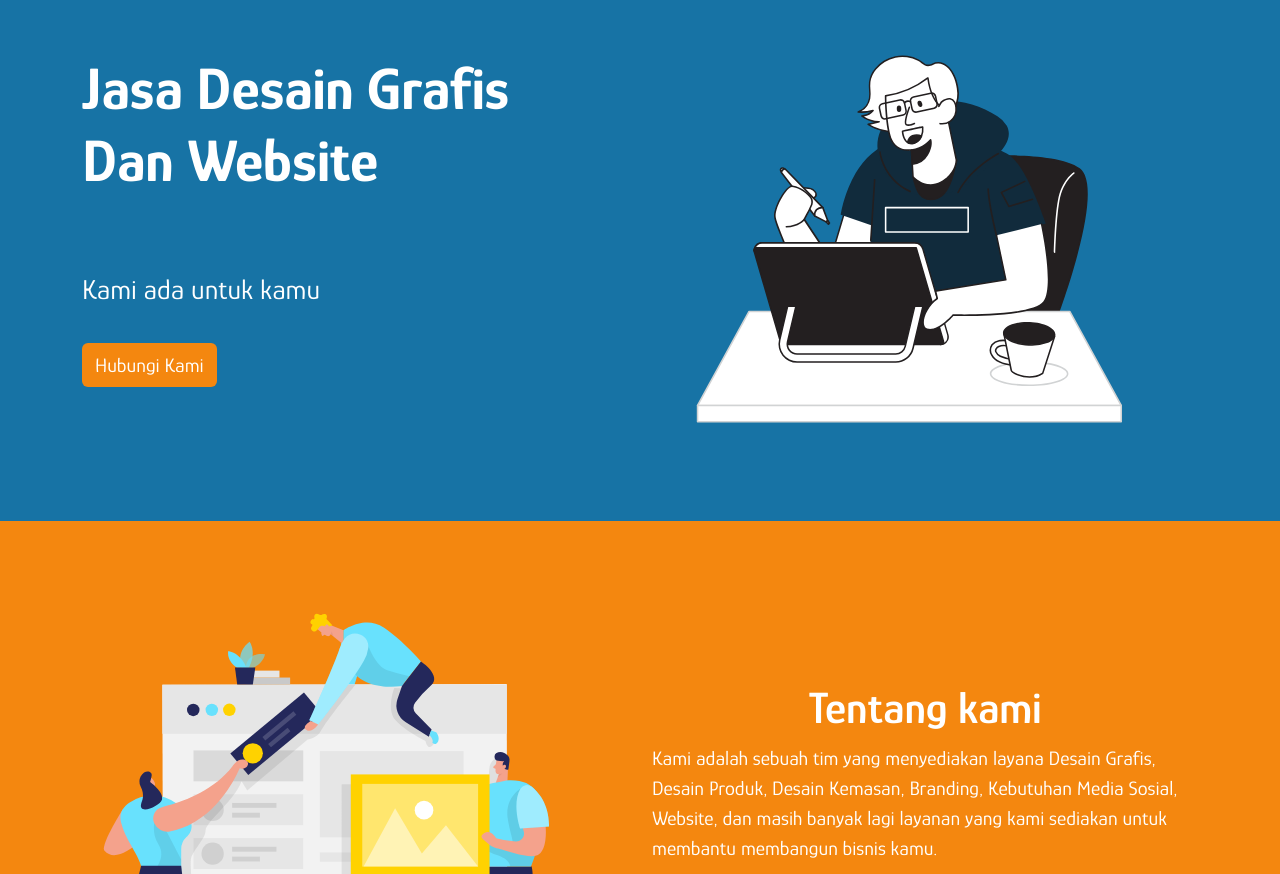
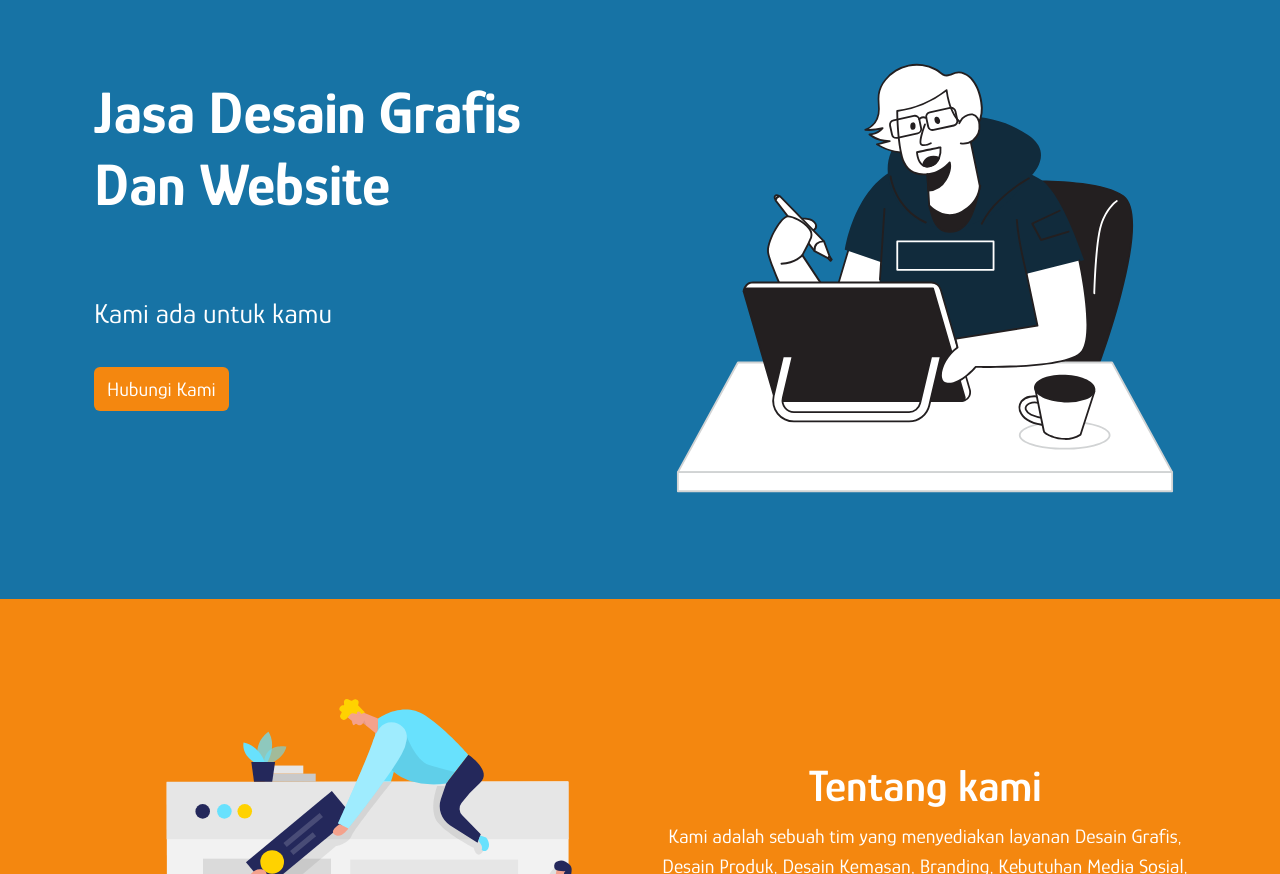
Before and after one commit to rhenoresky/Nizny, a plain HTML site: page index.html in a window 1280 px wide. Shown: the part 78-952 px from the top of the page. Drawn offline with nearby package versions, Linux system fonts and the light colour scheme.

Commit message:
change code

```diff
--- a/index.html
+++ b/index.html
@@ -116,14 +116,14 @@
     <div class="container-fluid text-white bg-atas pb-5">
         <div class="container-lg">
             <div class="row justify-content-center">
-                <div class="col-12 col-md-6">
+                <div class="col-12 col-md-6 ps-lg-4 pt-4">
                     <h1 class="pb-3 my-lg-5 judul-hero">Jasa Desain Grafis<br>Dan Website</h1>
                     <p class="pb-3 pt-2 fs-3">Kami ada untuk kamu</p>
                     <a href="https://wa.me/6285721297829" class="btn bg-ubh fs-5">Hubungi Kami</a>
                 </div>
                 <div class="d-none d-md-block col-md-6">
                     <section>
-                        <svg xmlns="http://www.w3.org/2000/svg" viewBox="35 0 350 300"
+                        <svg xmlns="http://www.w3.org/2000/svg" viewBox="50 0 300 300"
                             class="illustration styles_illustrationTablet__1DWOa">
                             <g id="_232_designer_flatline" data-name="#232_designer_flatline">
                                 <path d="M293.05,204.1s32.93-85.9,15.87-99-88.61-7.81-92.53-3.13-27,108.08-27,108.08Z"
@@ -324,19 +324,14 @@
     <div class="container-fluid bg-tengah text-white">
         <div class="container-lg pt-5">
             <div class="row justify-content-center">
-                <div class="col-12 col-md-6 mt-md-4 mt-lg-5 pt-lg-5 order-md-2">
-                    <h2 class="text-center mt-3 judul-about" data-aos="fade-down" data-aos-duration="1500">Tentang kami
+                <div class="col-12 col-md-6 mt-md-4 mt-lg-5 pt-lg-5 order-md-2 text-center">
+                    <h2 class="mt-3 judul-about" data-aos="fade-down" data-aos-duration="1500">Tentang kami
                     </h2>
-                    <p data-aos="fade-up" data-aos-duration="2000" class="fs-5">Kami adalah sebuah tim yang menyediakan
-                        layana Desain
-                        Grafis, Desain
-                        Produk, Desain Kemasan, Branding, Kebutuhan Media Sosial, Website, dan masih banyak lagi layanan
-                        yang kami
-                        sediakan untuk membantu membangun bisnis kamu.</p>
+                    <p data-aos="fade-up" data-aos-duration="2000" class="fs-5">Kami adalah sebuah tim yang menyediakan layanan Desain Grafis, Desain Produk, Desain Kemasan, Branding, Kebutuhan Media Sosial, Website, dan masih banyak lagi layanan yang kami sediakan untuk membantu membangun bisnis kamu.</p>
                 </div>
                 <div class="col-12 col-md-6 order-md-1" data-aos="fade-right" data-aos-duration="1500">
                     <section>
-                        <svg xmlns="http://www.w3.org/2000/svg" id="Layer_1" data-name="Layer 1" viewBox="40 0 350 300"
+                        <svg xmlns="http://www.w3.org/2000/svg" id="Layer_1" data-name="Layer 1" viewBox="45 0 300 300"
                             class="illustration styles_illustrationTablet__1DWOa">
                             <title></title>
                             <ellipse cx="199.51" cy="253.53" rx="134.06" ry="9.85" fill="#e6e6e6" opacity="0.45" />
```
